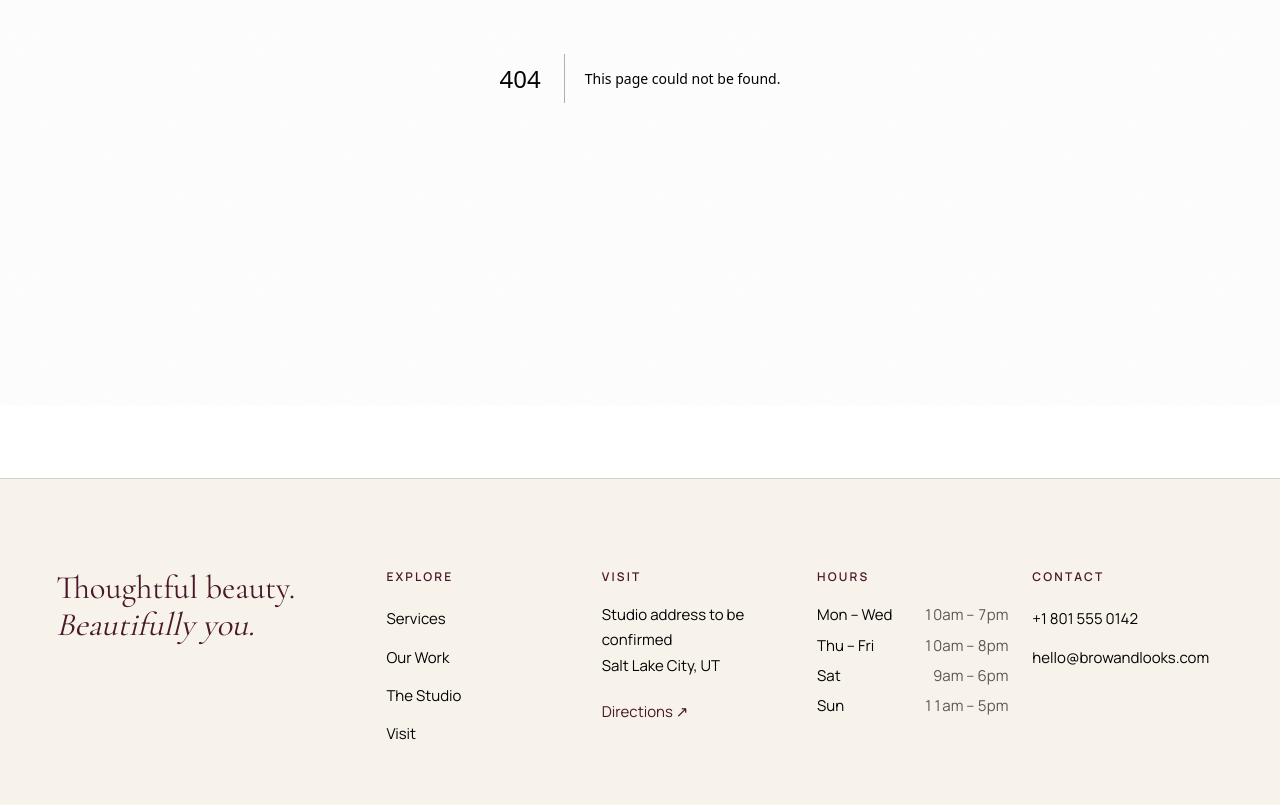
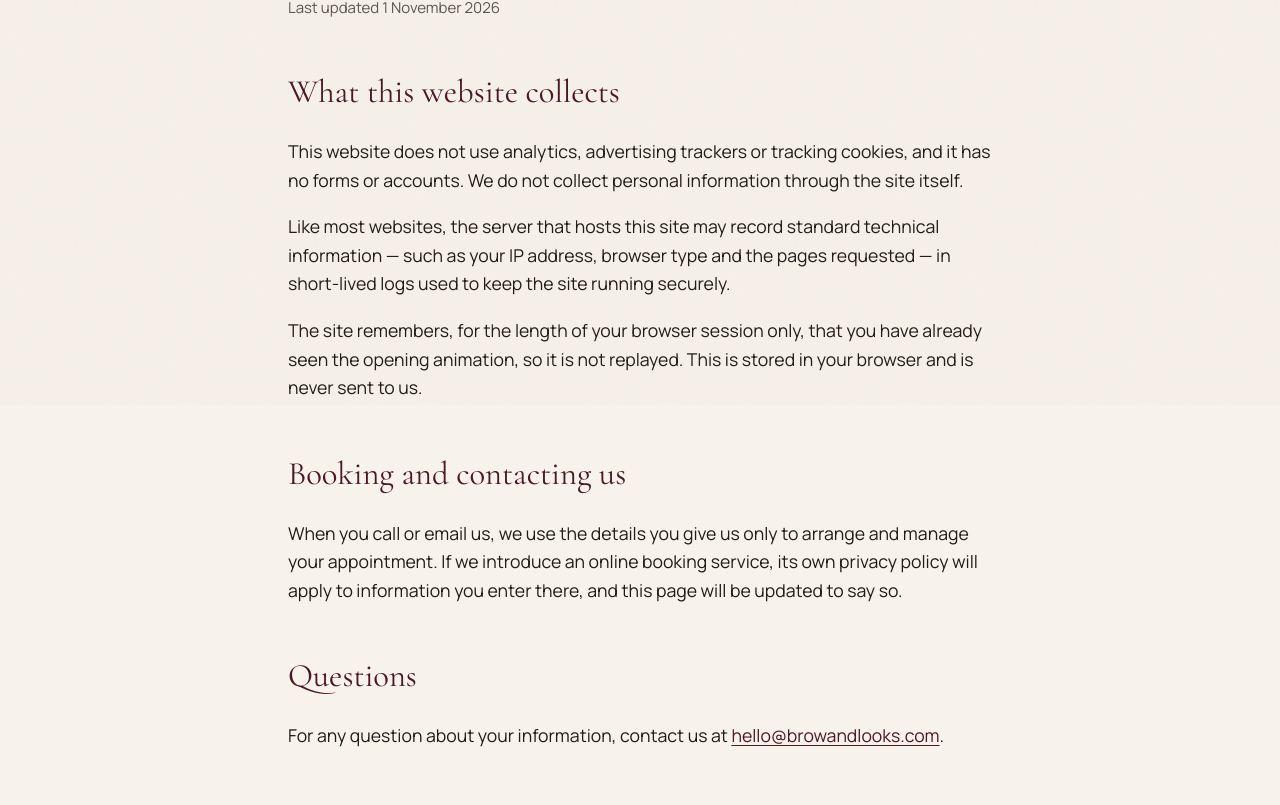
Before and after one commit to abhiishek340/browsandlooks, a Next.js app: page /privacy in a window 1280 px wide. Before the commit this address had no page. Shown: the part 395-1200 px from the top of the page. Built offline with nearby package versions, Linux system fonts and the light colour scheme.

Commit message:
Add privacy page

```diff
--- /dev/null
+++ b/app/privacy/page.tsx
@@ -0,0 +1,55 @@
+import { PageIntro } from '@/components/ui/PageIntro';
+import { business } from '@/content/business';
+import { pageMetadata } from '@/lib/metadata';
+import styles from './privacy.module.css';
+
+export const metadata = pageMetadata({
+  title: 'Privacy',
+  description: 'How the Browandlooks website handles your information.',
+  path: '/privacy',
+});
+
+/* Describes what this site actually does today. Update it whenever analytics,
+   forms, embeds or a booking widget are added. Should be reviewed before launch. */
+export default function PrivacyPage() {
+  return (
+    <>
+      <PageIntro label="Privacy" title="Your information, *plainly.*" />
+      <div className={`container ${styles.body}`}>
+        <p className={styles.updated}>Last updated 1 November 2026</p>
+
+        <h2>What this website collects</h2>
+        <p>
+          This website does not use analytics, advertising trackers or tracking cookies, and it has no forms or
+          accounts. We do not collect personal information through the site itself.
+        </p>
+        <p>
+          Like most websites, the server that hosts this site may record standard technical information — such as your
+          IP address, browser type and the pages requested — in short-lived logs used to keep the site running securely.
+        </p>
+        <p>
+          The site remembers, for the length of your browser session only, that you have already seen the opening
+          animation, so it is not replayed. This is stored in your browser and is never sent to us.
+        </p>
+
+        <h2>Booking and contacting us</h2>
+        <p>
+          When you call or email us, we use the details you give us only to arrange and manage your appointment.
+          If we introduce an online booking service, its own privacy policy will apply to information you enter there,
+          and this page will be updated to say so.
+        </p>
+
+        <h2>Questions</h2>
+        <p>
+          For any question about your information, contact us
+          {business.email ? (
+            <>
+              {' '}at <a href={`mailto:${business.email.value}`}>{business.email.value}</a>
+            </>
+          ) : null}
+          .
+        </p>
+      </div>
+    </>
+  );
+}
--- /dev/null
+++ b/app/privacy/privacy.module.css
@@ -0,0 +1,25 @@
+.body {
+  max-width: calc(44rem + var(--gutter) * 2);
+  padding-bottom: var(--section-space);
+  display: grid;
+  gap: 18px;
+}
+
+.updated {
+  font-size: var(--text-small);
+  color: var(--color-ink-soft);
+}
+
+.body h2 {
+  margin-top: 28px;
+  font-family: var(--font-serif);
+  font-weight: 400;
+  font-size: var(--text-h3);
+  color: var(--color-oxblood);
+}
+
+.body a {
+  color: var(--color-oxblood);
+  text-decoration: underline;
+  text-underline-offset: 3px;
+}
```
